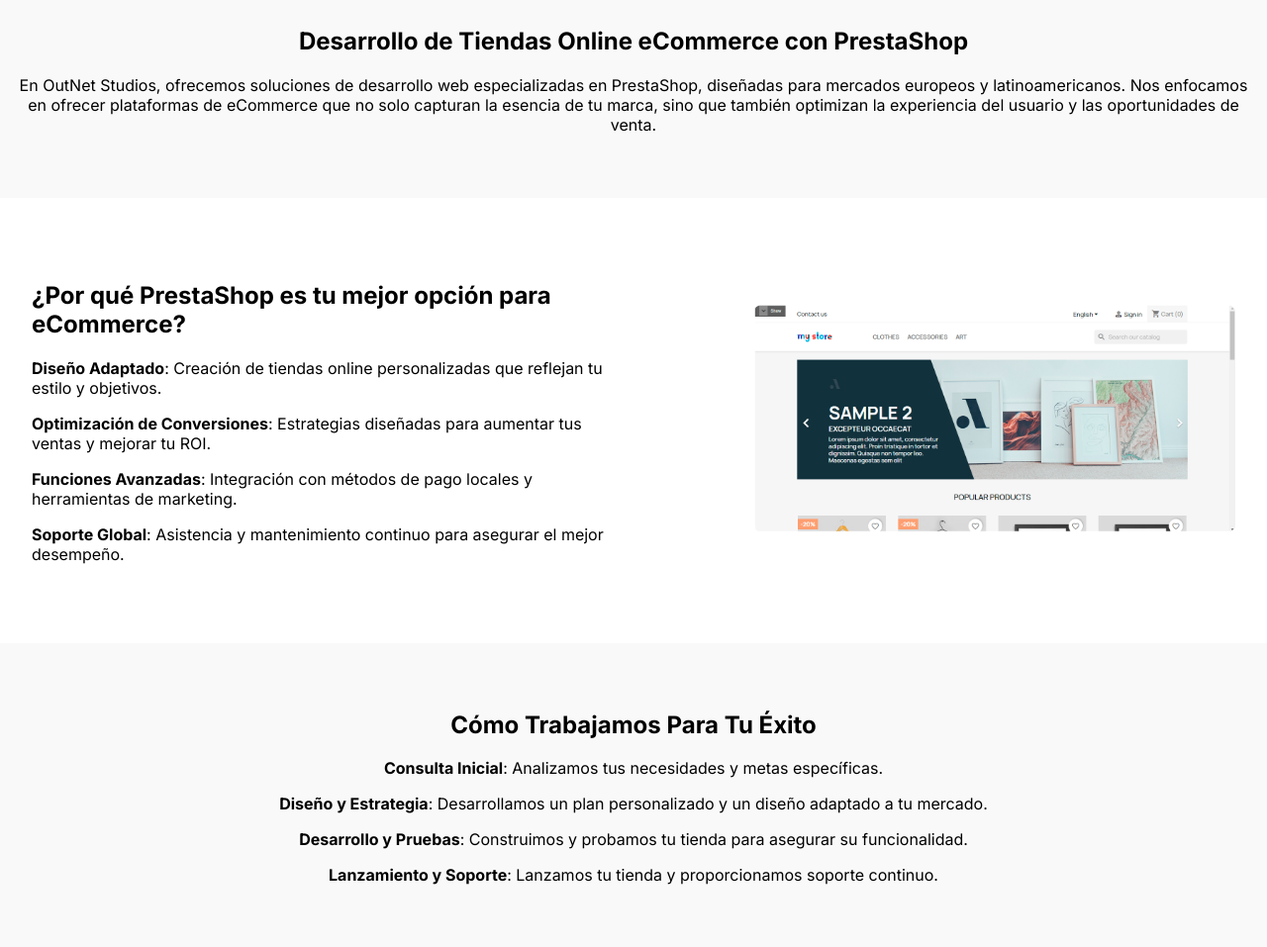
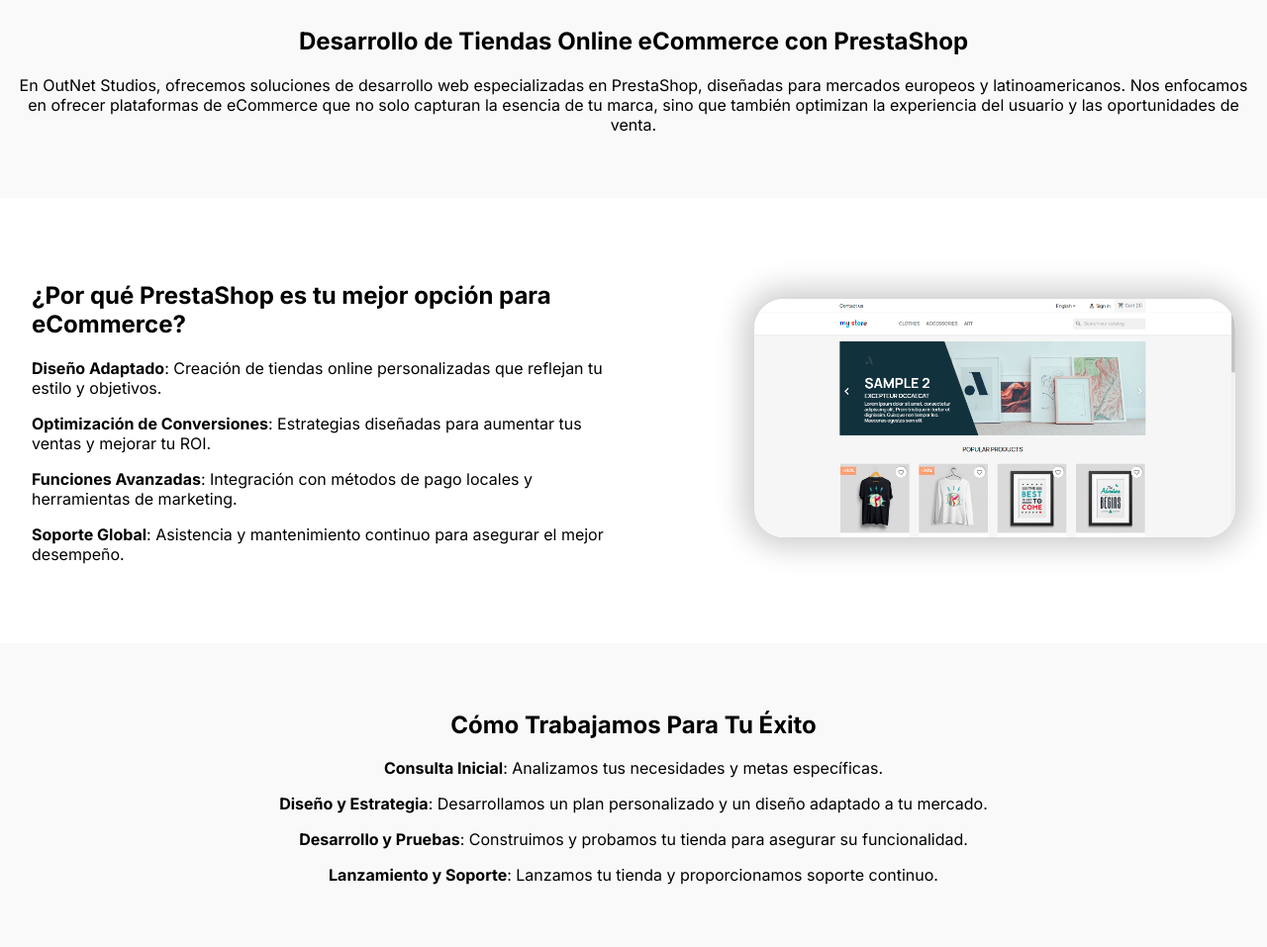
Before and after one commit to outnetstudios/outnetstudios, a PHP site: page / in a window 1280 px wide; the page is wider, and only the part inside the window is pictured. Shown: the part 849-1806 px from the top of that part at 99% size. Run offline with PHP 8.4, Linux system fonts and the light colour scheme.

Commit message:
new style

```diff
--- a/css/styles.css
+++ b/css/styles.css
@@ -153,7 +153,6 @@ body {
     height: 400px;
     display: block; /* Asegura que la imagen se comporte como un bloque para mejor centrado */
     margin: 0 auto; /* Alternativa para centrar si no se usa flexbox */
-
     /* Agregando la máscara de recorte */
     mask-image: url('img/mascara.svg'); /* Reemplaza con la ruta a tu archivo PNG */
     mask-size: cover; /* Ajusta el tamaño de la máscara para cubrir toda la imagen */
@@ -224,7 +223,6 @@ body {
     justify-content: space-between;
     align-items: center;
     padding: 4rem 2rem;
-    background-color: #fff; /* Color de fondo blanco */
 }
 
 .text-left {
@@ -239,6 +237,8 @@ body {
 .image-right img {
     width: 100%;
     height: auto; /* Altura de la imagen derecha */
+    border-radius: 30px;
+    box-shadow: 0px 0px 30px 10px rgba(0, 0, 0, 0.2);
 }
 
 .centered-text-two {
```
Also changed, not shown: css/img/Symbols2.svg, img/simulación.png.
